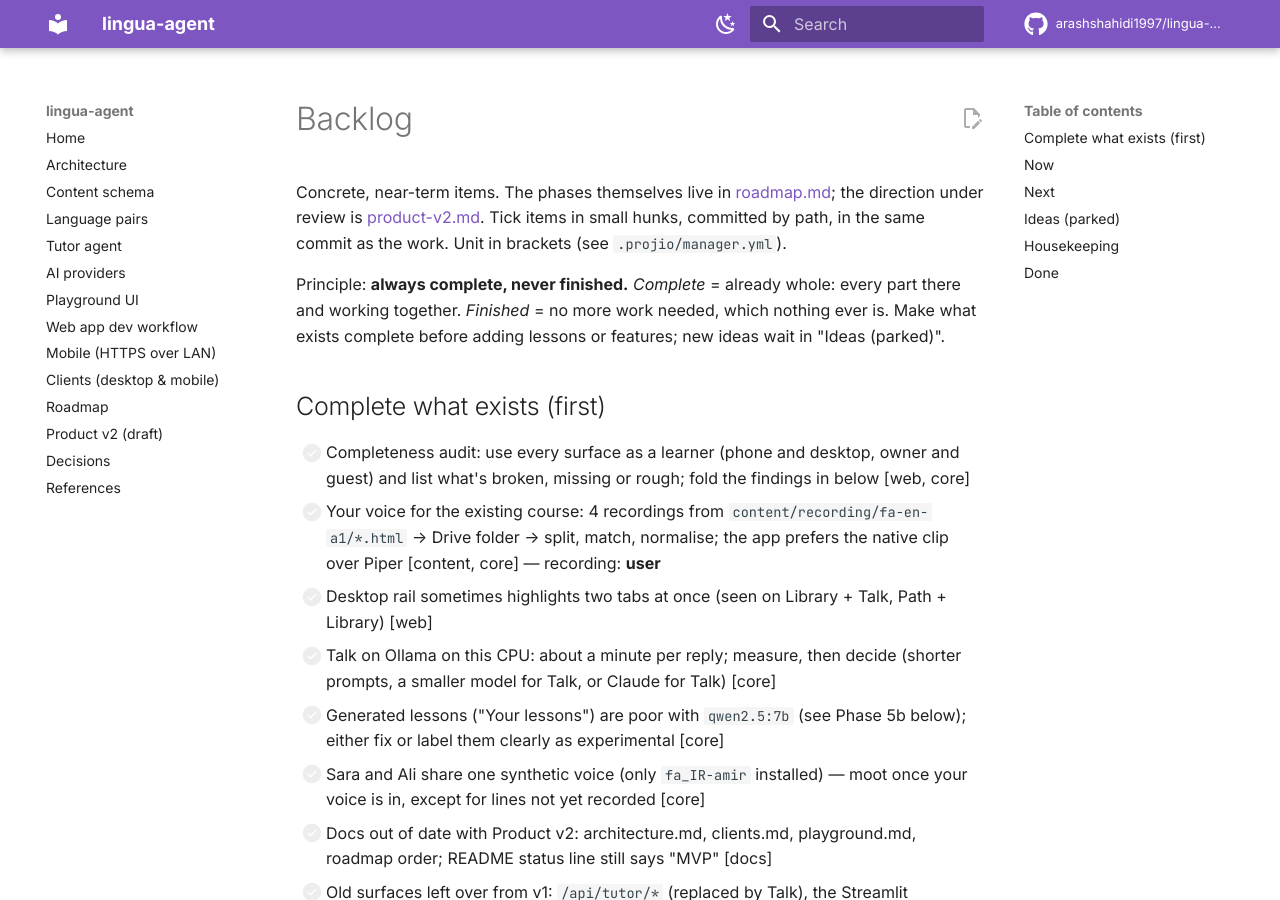
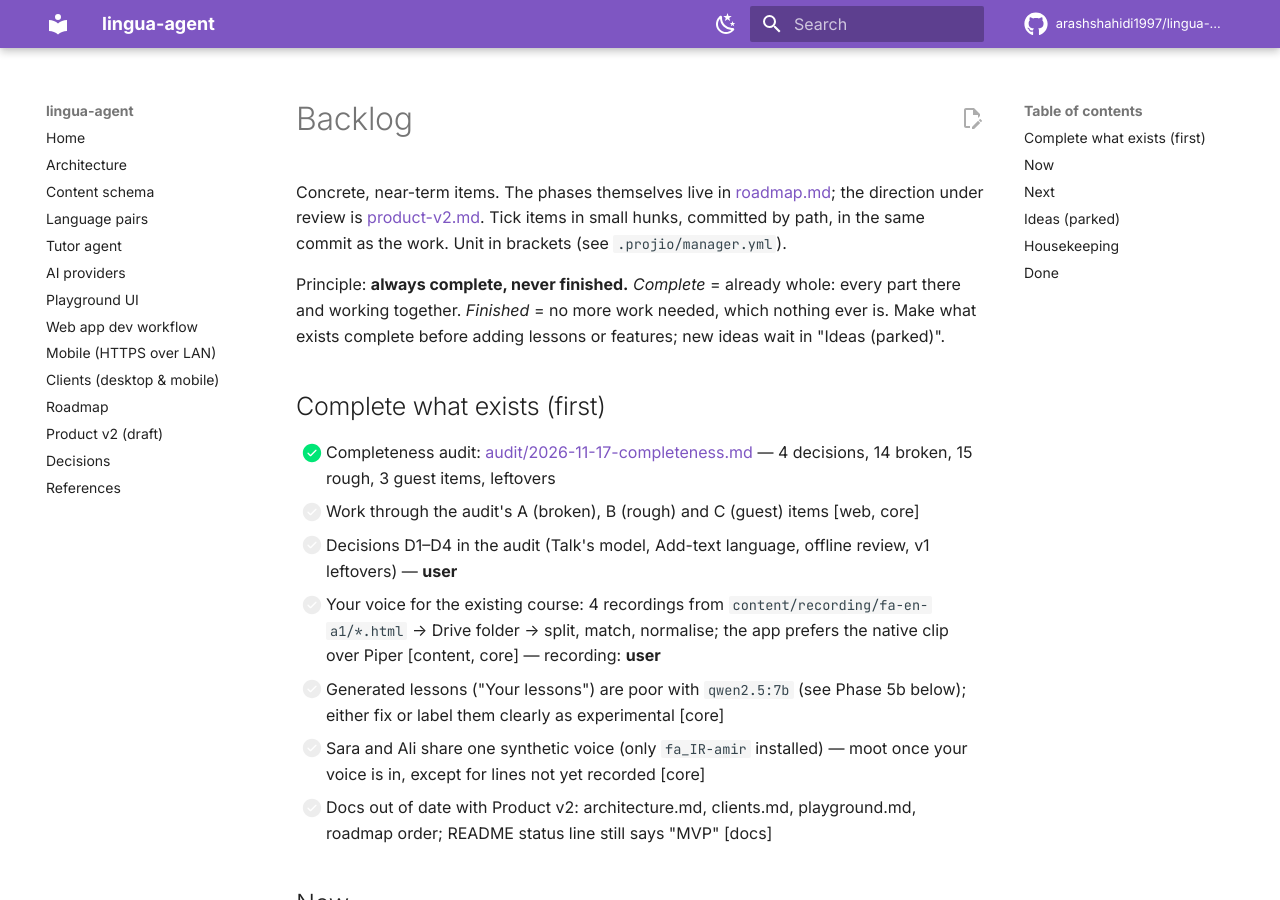
Before and after one commit to arashshahidi1997/lingua-agent, an MkDocs documentation site: the page built from docs/backlog.md, in a window 1280 px wide and 900 px high. Built offline with MkDocs 1.6.1 and Material for MkDocs 9.7.7, drawn with Linux system fonts in a browser that asks for light colours; comment, search, counter and statistics services are not loaded; some of the changed text lies outside the part shown.

Commit message:
docs: completeness audit 2026-11-17 (decisions, 32 fix items) and backlog pointer
Co-Authored-By: Claude Opus 5.5 <noreply@anthropic.com>

```diff
--- a/docs/backlog.md
+++ b/docs/backlog.md
@@ -10,14 +10,13 @@ lessons or features; new ideas wait in "Ideas (parked)".
 
 ## Complete what exists (first)
 
-- [ ] Completeness audit: use every surface as a learner (phone and desktop, owner and guest) and list what's broken, missing or rough; fold the findings in below [web, core]
+- [x] Completeness audit: [audit/2026-11-17-completeness.md](audit/2026-11-17-completeness.md) — 4 decisions, 14 broken, 15 rough, 3 guest items, leftovers
+- [ ] Work through the audit's A (broken), B (rough) and C (guest) items [web, core]
+- [ ] Decisions D1–D4 in the audit (Talk's model, Add-text language, offline review, v1 leftovers) — **user**
 - [ ] Your voice for the existing course: 4 recordings from `content/recording/fa-en-a1/*.html` → Drive folder → split, match, normalise; the app prefers the native clip over Piper [content, core] — recording: **user**
-- [ ] Desktop rail sometimes highlights two tabs at once (seen on Library + Talk, Path + Library) [web]
-- [ ] Talk on Ollama on this CPU: about a minute per reply; measure, then decide (shorter prompts, a smaller model for Talk, or Claude for Talk) [core]
 - [ ] Generated lessons ("Your lessons") are poor with `qwen2.5:7b` (see Phase 5b below); either fix or label them clearly as experimental [core]
 - [ ] Sara and Ali share one synthetic voice (only `fa_IR-amir` installed) — moot once your voice is in, except for lines not yet recorded [core]
 - [ ] Docs out of date with Product v2: architecture.md, clients.md, playground.md, roadmap order; README status line still says "MVP" [docs]
-- [ ] Old surfaces left over from v1: `/api/tutor/*` (replaced by Talk), the Streamlit playground — keep, fold in, or remove [core]
 
 ## Now
 
```
Also changed, not shown: docs/audit/2026-11-17-completeness.md (added, +75 -0 lines).
